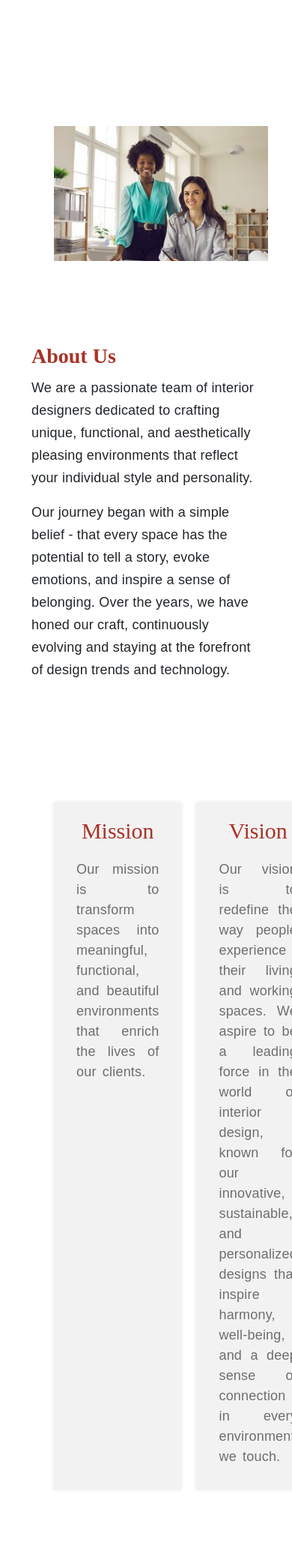
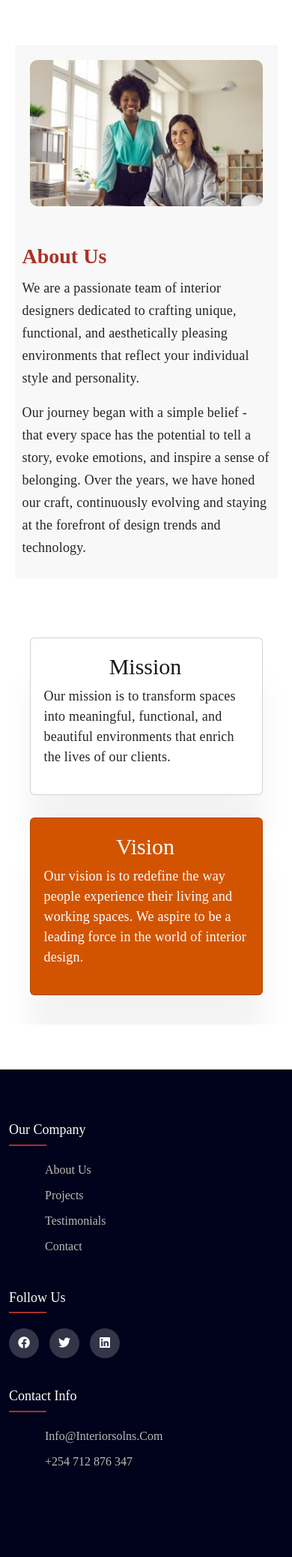
Before and after one commit to Jovine99/Interior-Solutions, a PHP site: page /about.html in a window 390 px wide. Shown: the part 460-2536 px from the top of the page at 75% size. Run offline with PHP 8.4, Linux system fonts and the light colour scheme.

Commit message:
first-commit

```diff
--- a/about.html
+++ b/about.html
@@ -77,9 +77,9 @@
   </section>
 
     <section class="mission">
-        <div class="box-container">
-            <div class="box">
-                <div class="content">
+        <div class="container">
+            <div class="card">
+                <div class="M">
                     <h3>Mission</h3>
                     <p>
                         Our mission is to transform spaces into meaningful, functional,
@@ -88,16 +88,14 @@
                 </div>
 
             </div>
-             <div class="box">
+             <div class="card" id="card-V">
 
-                <div class="content">
+                <div class="V">
                     <h3>Vision</h3>
                     <p>
                         Our vision is to redefine the way people experience their living and working spaces.
-                         We aspire to be a leading force in the world of interior design,
-                         known for our innovative, sustainable, and personalized designs
-                         that inspire harmony, well-being,
-                         and a deep sense of connection in every environment we touch.
+                         We aspire to be a leading force in the world of interior design.
+
                      </p>
                 </div>
              </div>
--- a/style.css
+++ b/style.css
@@ -20,6 +20,47 @@ body {
     overflow-x: hidden;
 
 }
+.card{
+    display:flex;
+    align-items:center;
+    background: #ffff;
+    border-radius: 24px;
+    box-shadow:0 60px 40px rgb(0 0 0/ 5%);
+    padding: 20px 10px 20px 8px;
+    width: 100%;
+    height:auto
+}
+.mission .container{
+    display:flex;
+    flex-direction:row;
+    gap:30px;
+    justify-content: center;
+    align-items: center;
+    padding:20px;
+    margin-top:20px
+}
+.mission .container .card .M h3{
+    color:rgb(0 0 0 /90%);
+    text-align:center;
+    font-size:30px
+}
+.mission .container #card-V{
+    background:#D35400
+}
+.mission .container .card .V h3{
+    color:#fff;
+    text-align:center;
+    font-size:30px
+}
+.mission .container .card p{
+    font-size:18px;
+    letter-spacing:.2px;
+    padding-left:10px
+}
+.mission .container #card-V p{
+    color:#fff
+}
+
 .projects-section{
     display:grid;
     grid-template-columns:repeat(2, 1fr);
@@ -620,7 +664,8 @@ ul{
     display:flex;
     flex-wrap: wrap;
     align-items: center;
-    gap:20px
+    gap:20px;
+    background:#f8f8f8
 }
 
 .content-section{
@@ -634,9 +679,9 @@ ul{
 }
 .image-section img{
     width: 100%;
-    height: 300px;
-    margin-left: 20px;
-    object-fit: contain;
+    height:auto;
+    object-fit: cover;
+    border-radius:10px
 
 
 }
@@ -649,7 +694,7 @@ ul{
 
 .content-section p{
     margin-top: 10px;
-    font-family: sans-serif;
+    /* font-family: sans-serif; */
     font-size: 18px;
     line-height: 1.5;
     letter-spacing: .2px;
@@ -682,82 +727,22 @@ background-color: #A93226;
 list-style-type: none;
 text-decoration: none;
 }
-.mission{
-    margin: 40px;
-}
-.mission .box-container {
 
-    width:100%;
-    height: auto;
-
-}
-
-.mission .box-container .box{
-
-    /* margin: 50px 20px; */
-    height: auto;
-    width: 100%;
-    box-shadow: 0px 0px 5px 0px rgb(0, 0, 0, 0.1);
-    background-color:#f2f2f2;
-
-}
-.mission .box-container {
-
-    /* justify-content: center;
-    align-items: center; */
-    margin: auto;
-    display:grid;
-    grid-template-columns:repeat(2, 1fr);
-    gap:20px
-}
-.mission .box-container .box h3{
-    margin: 10px;
-    margin-left: 10px;
-    font-size:30px;
-    color: #A93226;
-}
-.mission .box-container .box p{
-    font-size: 18px;
-    color: #6e6e6e;
-    line-height: 1.5;
-    padding: 10px;
-    letter-spacing: .2px;
-    font-family: sans-serif;
-    text-align: justify;
-
-}
 
 /* .content .card img{
     width:100%;
     height: auto;
 } */
 @media(max-width:1200px) {
-    section
-    {
-        padding:3rem 5%;
-    }
+   section{
+    padding:5%
+   }
 }
 @media(max-width:991px) {
-    section{
-        padding:3rem 2rem;
 
-    }
     /* html{
         font-size:55%
     } */
-}
-@media(max-width:767px) {
-    .footer-col{
-        width: 50%;
-        margin-bottom: 30px;
-    }
-
-}
-@media(max-width:574px) {
-    .footer-col{
-        width: 100%;
-        margin-bottom: 30px;
-    }
 }
 @media(max-width:967px){
     .nav-list{
@@ -798,6 +798,24 @@ text-decoration: none;
 
     .box-container .card p{
     width:100%
+}
+.mission .container{
+    display: flex;
+    flex-direction: column;
+}
+.cover{
+    height:auto
+}
+.hero-section{
+    width: 100%;
+}
+.hero-info{
+
+    height:auto;
+    margin-top: 40px;
+}
+.hero-info h2{
+    font-size:22px;
 }
 }
 @media screen and (max-width:740px) {
```
Also changed, not shown: other parts of style.css (+30 -12 lines).
